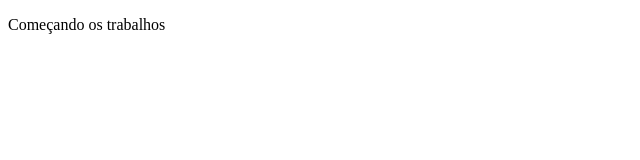
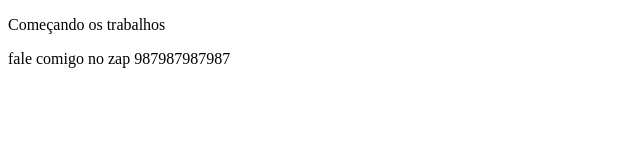
Before and after one commit to amdoim/opto, a plain HTML site: page index.html in a window 1280 px wide. Shown: the whole page, without its empty margins (0-640 px from the left). Drawn offline with Linux system fonts and the light colour scheme.

Commit message:
adicionei o footer

```diff
--- a/index.html
+++ b/index.html
@@ -9,5 +9,9 @@
     <p>
         Começando os trabalhos
     </p>
+
+    <footer>
+        fale comigo no zap 987987987987
+    </footer>
 </body>
 </html>
```
